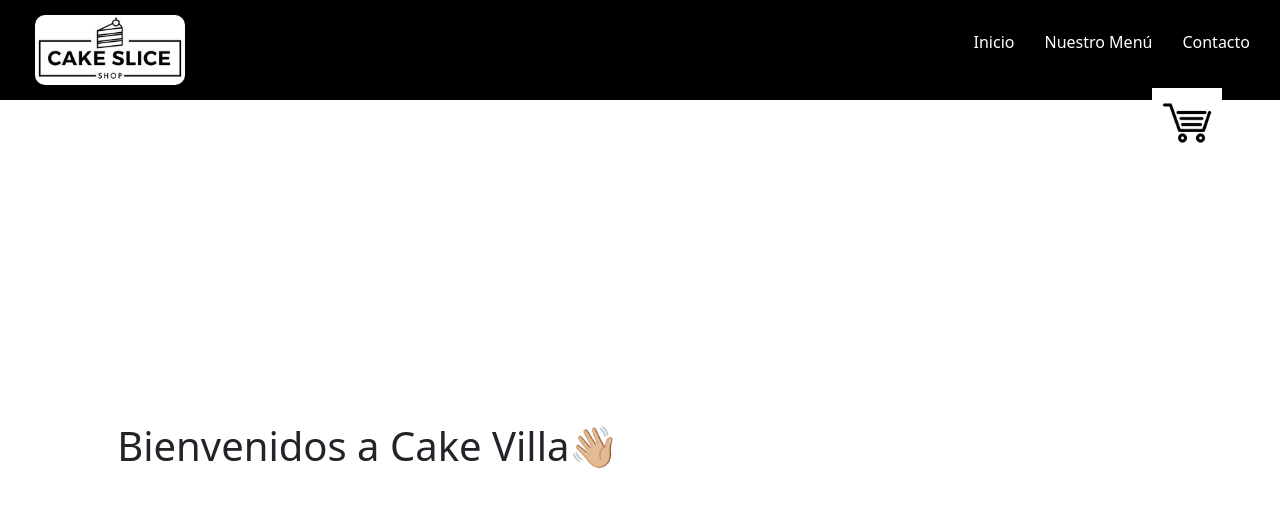
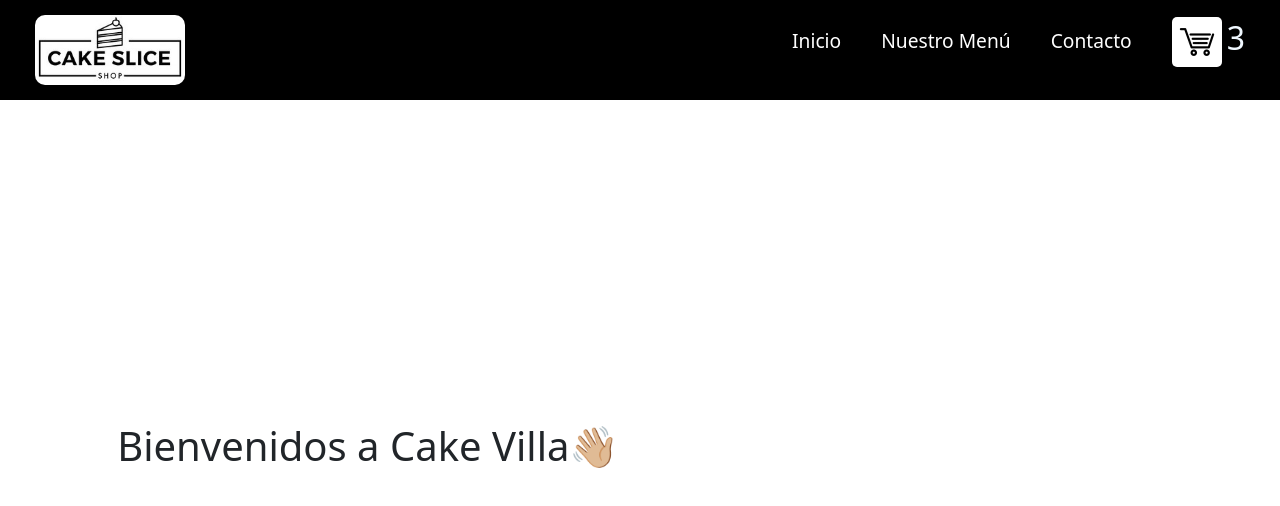
Before and after one commit to nicoWillemet18/Proyecto-React, a React (Vite) app in the folder cake.vill/: page / in a window 1280 px wide. Shown: the top 506 px of the page. Built offline with nearby package versions, Linux system fonts and the light colour scheme.

Commit message:
PreEntrega1Willemet

```diff
--- a/cake.vill/src/App.css
+++ b/cake.vill/src/App.css
@@ -21,7 +21,10 @@ nav {
 }
 
 .nav-links li {
-  margin: 0 15px;
+  margin: 0 20px;
+  font-size: larger;
+  display: flex;
+  align-items: center;
 }
 
 .nav-links a {
@@ -29,11 +32,19 @@ nav {
   color: #ffffff;
 }
 
+.divCarrito {
+  display: flex;
+  justify-content: space-between;
+  color: aliceblue;
+  align-items: center;
+
+}
+
 .carrito {
-  width: 70px;
-  position: fixed;
-  left: 90%;
-  top: 11vh;
+  margin-right: 5px;
+  width: 50px;
+  border-radius: 5px;
+
 }
 
 .carrito:hover{
--- a/cake.vill/src/App.jsx
+++ b/cake.vill/src/App.jsx
@@ -2,8 +2,8 @@ import { useState } from 'react'
 import './App.css'
 import 'bootstrap/dist/css/bootstrap.min.css'
 import NavBar from './components/NavBar'
-import Cart from './components/CartWidget'
-import Ilc from './components/ItemListContainer'
+import ItemListContainer from './components/ItemListContainer'
+
 
 
 function App() {
@@ -11,8 +11,7 @@ function App() {
   return (
     <div>
       <NavBar/>
-      <Cart/>
-      <Ilc nombre='Cake Villa' />
+      <ItemListContainer nombre='Cake Villa' />
     </div>
 
   )
--- a/cake.vill/src/components/CartWidget.jsx
+++ b/cake.vill/src/components/CartWidget.jsx
@@ -1,7 +1,10 @@
-function Cart() {
+function CartWidget() {
     return (
-      <img className="carrito" src="/imagenes/cart.jpg" alt="Carrito" />
+      <div className="divCarrito">
+        <img className="carrito" src="/imagenes/cart.jpg" alt="Carrito" />
+        <h2>3</h2>
+      </div>
     )
   }
 
-  export default Cart
+  export default CartWidget
--- a/cake.vill/src/components/ItemListContainer.jsx
+++ b/cake.vill/src/components/ItemListContainer.jsx
@@ -1,7 +1,7 @@
 import React from 'react'
 import { Container } from "reactstrap";
 
-function Ilc (props) {
+function ItemListContainer (props) {
     return (
         <Container className="container-fluid">
             <h2>Bienvenidos a {props.nombre}👋🏼</h2>
@@ -10,4 +10,4 @@ function Ilc (props) {
     )
 }
 
-export default Ilc
+export default ItemListContainer
--- a/cake.vill/src/components/NavBar.jsx
+++ b/cake.vill/src/components/NavBar.jsx
@@ -1,5 +1,5 @@
 import React from 'react'
-
+import CartWidget from './CartWidget'
 
 function NavBar() {
   return (
@@ -11,6 +11,7 @@ function NavBar() {
         <li><a href="">Inicio</a></li>
         <li><a href="">Nuestro Menú</a></li>
         <li><a href="">Contacto</a></li>
+        <li><><CartWidget></CartWidget></></li>
       </ul>
     </nav>
   )
```
